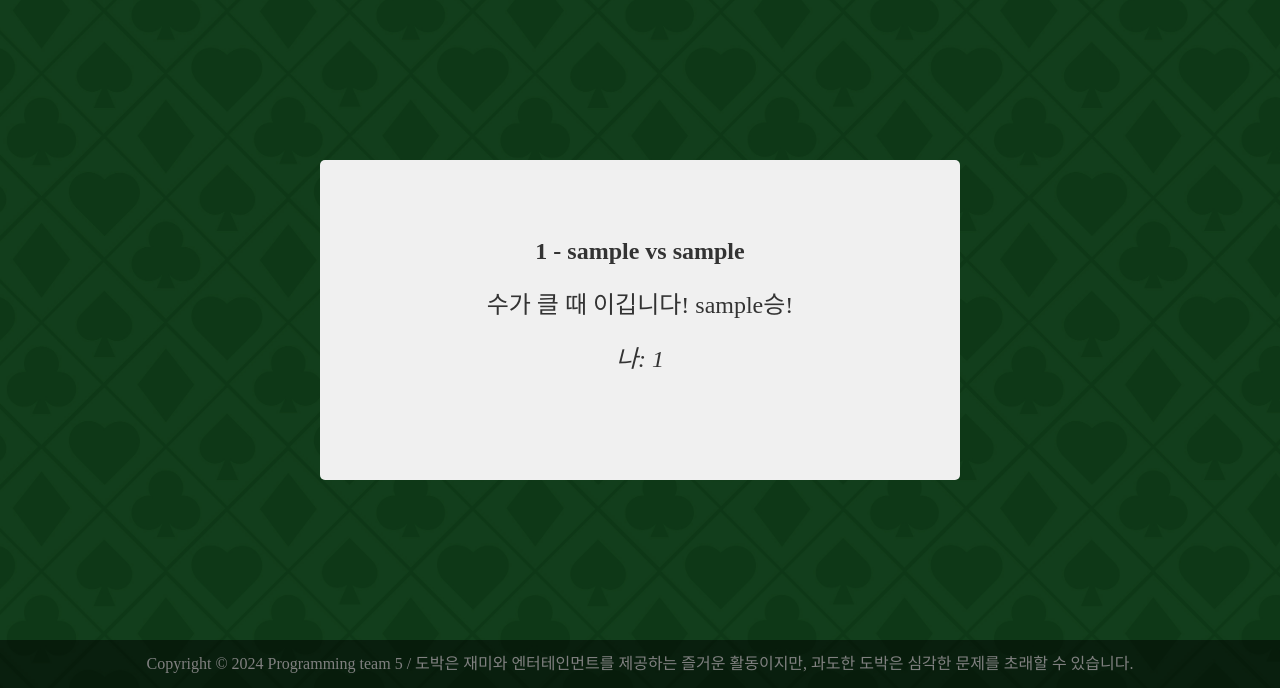
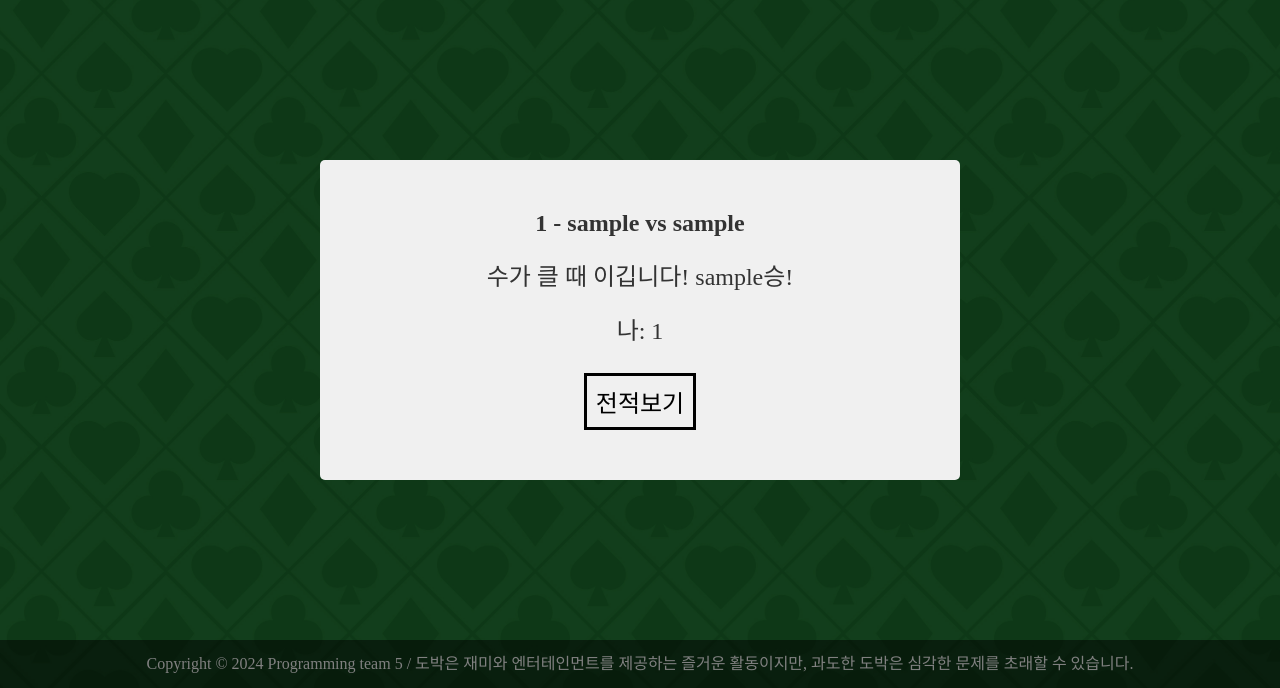
Before and after one commit to mxnxzuzi/CardGame, a Django app: page /attacking/1 in a window 1280 px wide. Shown: the part 112-800 px from the top of the page. Run offline with Django 5.2, Linux system fonts and the light colour scheme; tables that the repository leaves empty hold one stand-in row (values such as "Sample post"); some web fonts are replaced.

Commit message:
CSS 약간 수정

```diff
--- a/static/css/game/game_attack.css
+++ b/static/css/game/game_attack.css
@@ -70,3 +70,13 @@ form {
 .form-container2 p:last-child {
   font-style: italic;
 }
+#view-all {
+  background-color: transparent;
+  color: black;
+  padding: 0.5rem;
+  font-size: 1.5rem;
+  border: 3px solid black;
+  cursor: pointer;
+  font-family: "WarhavenB";
+  width: 7rem;
+}
--- a/static/css/users/users_signup.css
+++ b/static/css/users/users_signup.css
@@ -9,5 +9,5 @@ form div {
   margin-left: 7rem;
 }
 .form-container {
-  margin-top: 15rem;
+  margin-top: 5rem;
 }
--- a/templates/game/game_attacking.html
+++ b/templates/game/game_attacking.html
@@ -1,5 +1,3 @@
-
-
 {% extends 'base.html' %} {% load static %} {%block head%}
 <title>공격중</title>
 <link rel="stylesheet" href="{%static 'css/game/game_attack.css'%}" />
@@ -7,7 +5,9 @@
 
 <div class="wrap">
   <div class="form-container2">
-        <p>{{game.id}}&nbsp;-&nbsp;{{game.attack_user}}&nbsp;vs&nbsp;{{game.defend_user}}</p>
+    <p>
+      {{game.id}}&nbsp;-&nbsp;{{game.attack_user.nickname}}&nbsp;vs&nbsp;{{game.defend_user.nickname}}
+    </p>
     {% if game.game_now %}
     <p>{{game_result}}</p>
     {% else %}
@@ -15,6 +15,7 @@
     {% endif %}
 
     <p>나: {{game.attack_num}}</p>
+    <a href="{% url 'game:list'%}"><button id="view-all">전적보기</button></a>
   </div>
 </div>
 {%endblock%}
--- a/templates/users/users_ranking.html
+++ b/templates/users/users_ranking.html
@@ -7,7 +7,7 @@
   {% for ranker in rankers %}
   <div class="rank">
     <p>{{ forloop.counter }}등</p>
-    <p>{{ranker.user.nickname}}</p>
+    <p>{{ranker.nickname}}</p>
     <p>총점수 : {{ranker.points}}</p>
   </div>
   {% endfor %}
```
Lines whose indentation alone changed are shown as unchanged.
